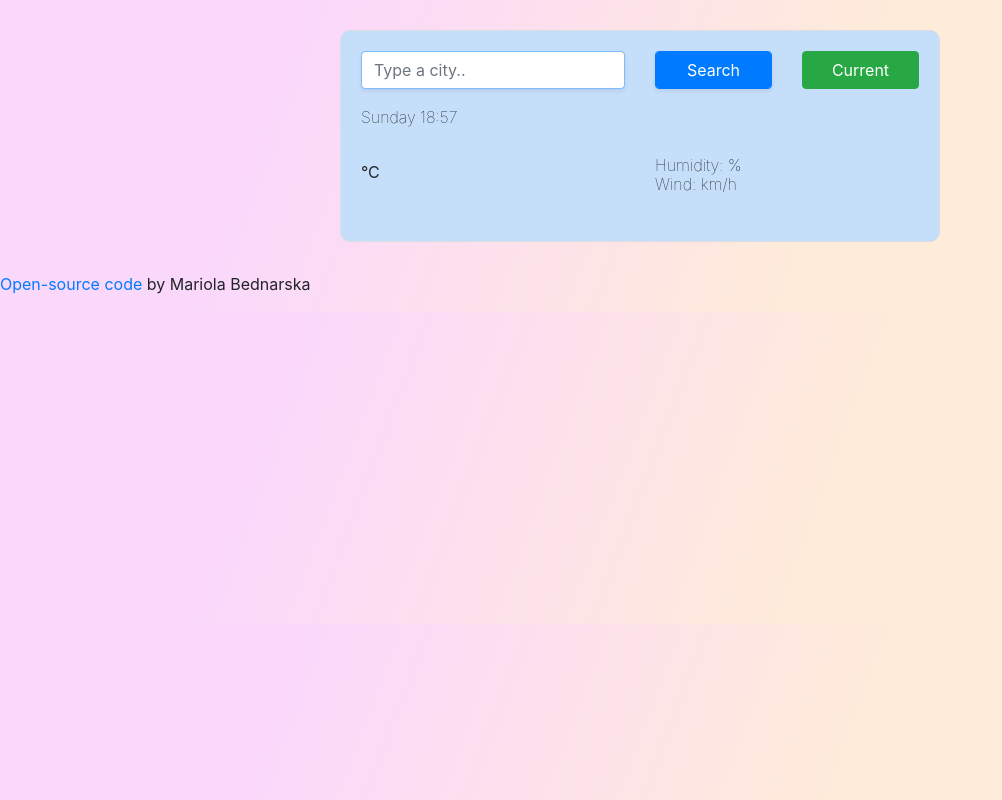
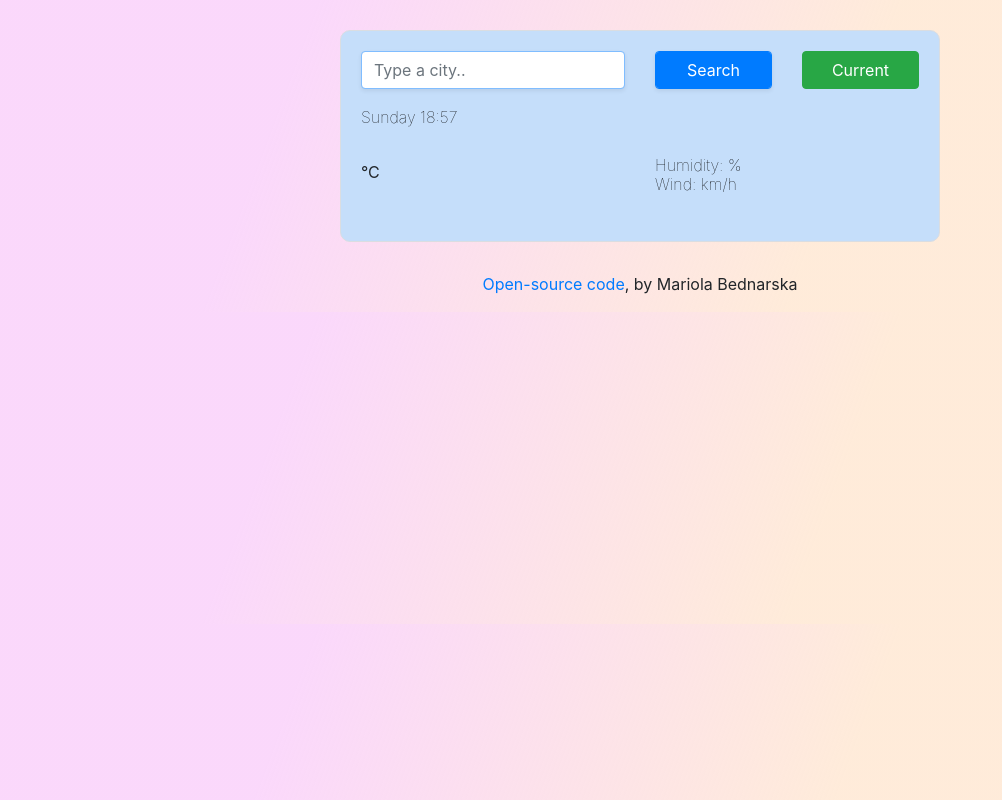
Before and after one commit to MariolaBednarska/Weather-app, a plain HTML site: page index.html in a window 1280 px wide. Shown: the whole page, without its empty margins (0-1002 px from the left). Drawn offline with nearby package versions, Linux system fonts and the light colour scheme; no server answers.

Commit message:
update styles.css and index.html

```diff
--- a/index.html
+++ b/index.html
@@ -70,7 +70,7 @@
         </div>
       </div>
     </div>
-    <p class="sign"><a href="https://github.com/MariolaBednarska/Weather-app.git" target="_blank">Open-source code</a> by Mariola Bednarska</p>
+    <p class="sign"><a href="https://github.com/MariolaBednarska/Weather-app.git" target="_blank" class="link">Open-source code</a>, by Mariola Bednarska</p>
     <script src="src/index.js"></script>
   </body>
 </html>
--- a/src/styles.css
+++ b/src/styles.css
@@ -53,3 +53,11 @@ li {
 .search-form {
   margin-bottom: 20px;
 }
+
+p {
+  text-align: center;
+}
+
+.link {
+  cursor: pointer;
+}
```
